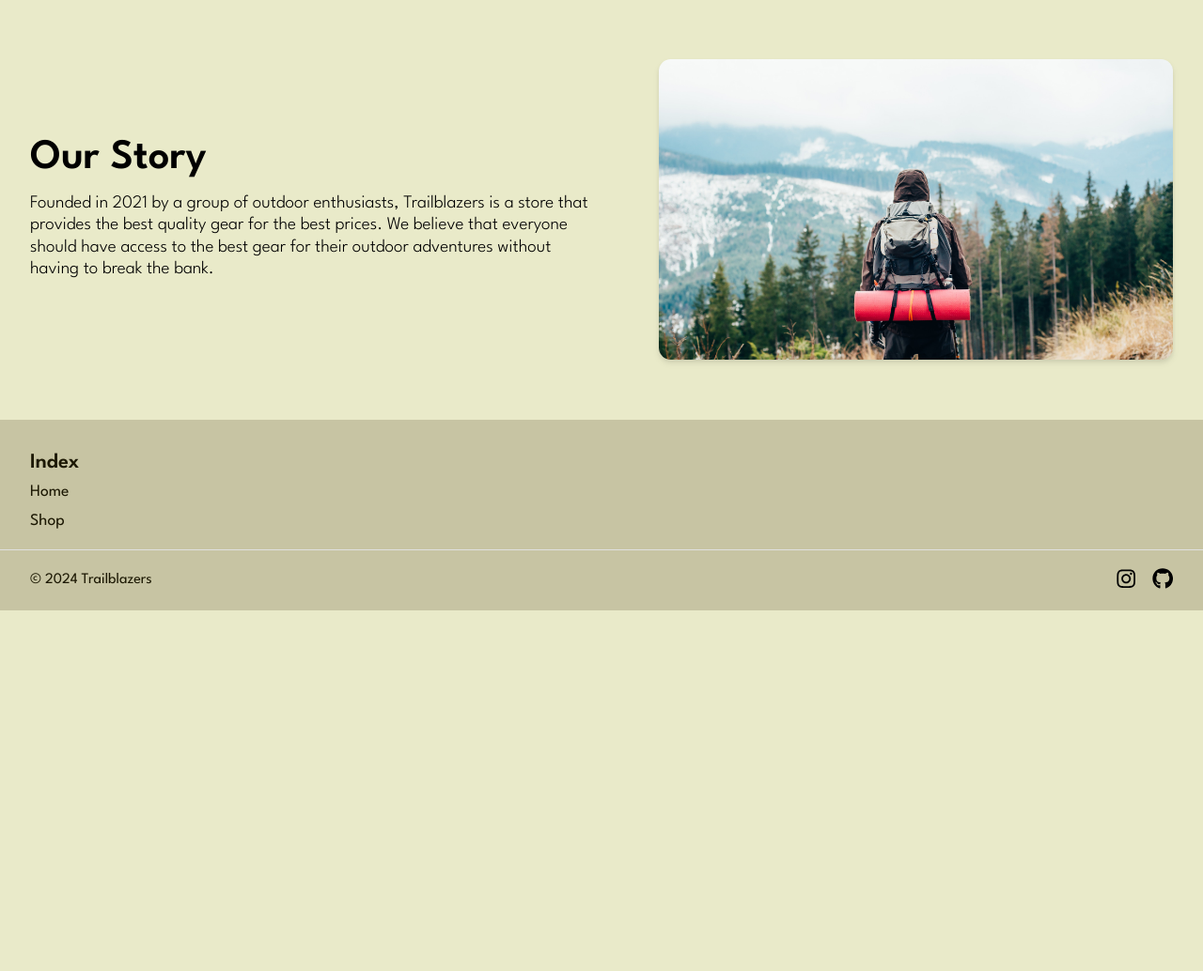
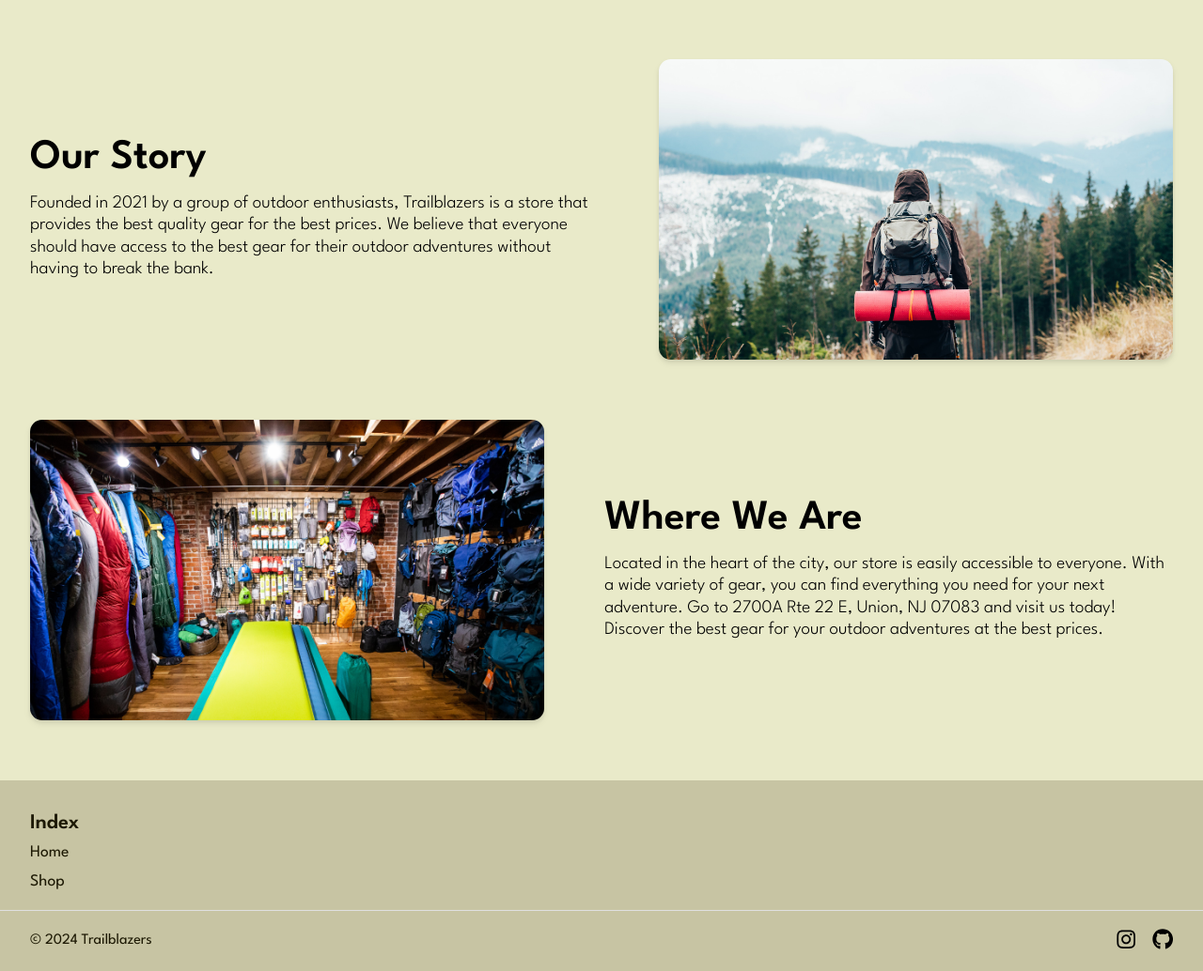
Before and after one commit to BombayV/it202-msr26-project, a PHP site: page / in a window 1280 px wide. Shown: the part 513-1547 px from the top of the page at 94% size. Before the commit the page ends 1163 px from the top, so only its background shows below. Run offline with PHP 8.4, Linux system fonts and the light colour scheme.

Commit message:
feat(home): added more sentences

```diff
--- a/index.php
+++ b/index.php
@@ -39,6 +39,20 @@ $mainContent = '
       <img src="./static/images/hiking_one.jpg" alt="Store" />
     </div>
   </div>
+    <div class="info">
+    <div class="info__text">
+      <h2>Where We Are</h2>
+      <p>
+        Located in the heart of the city, our store is easily accessible to everyone.
+        With a wide variety of gear, you can find everything you need for your next adventure.
+        Go to 2700A Rte 22 E, Union, NJ 07083 and visit us today!
+        Discover the best gear for your outdoor adventures at the best prices.
+      </p>
+    </div>
+    <div class="info__image">
+      <img src="./static/images/hiking_two.jpg" alt="Store" />
+    </div>
+  </div>
 </div>
 ';
 $content = $mainContent;
--- a/styles/home.css
+++ b/styles/home.css
@@ -77,6 +77,7 @@ main p {
     background-color: var(--accent-light);
     color: #000;
     z-index: 100000;
+    gap: 4rem;
 }
 
 .info {
@@ -134,6 +135,10 @@ main p {
         font-size: 1.2rem;
     }
 
+    .info:nth-child(2n) {
+        flex-direction: row-reverse;
+    }
+
     .info__text h2 {
         font-size: 2.8rem;
     }
```
Also changed, not shown: static/images/hiking_two.jpg (added).
